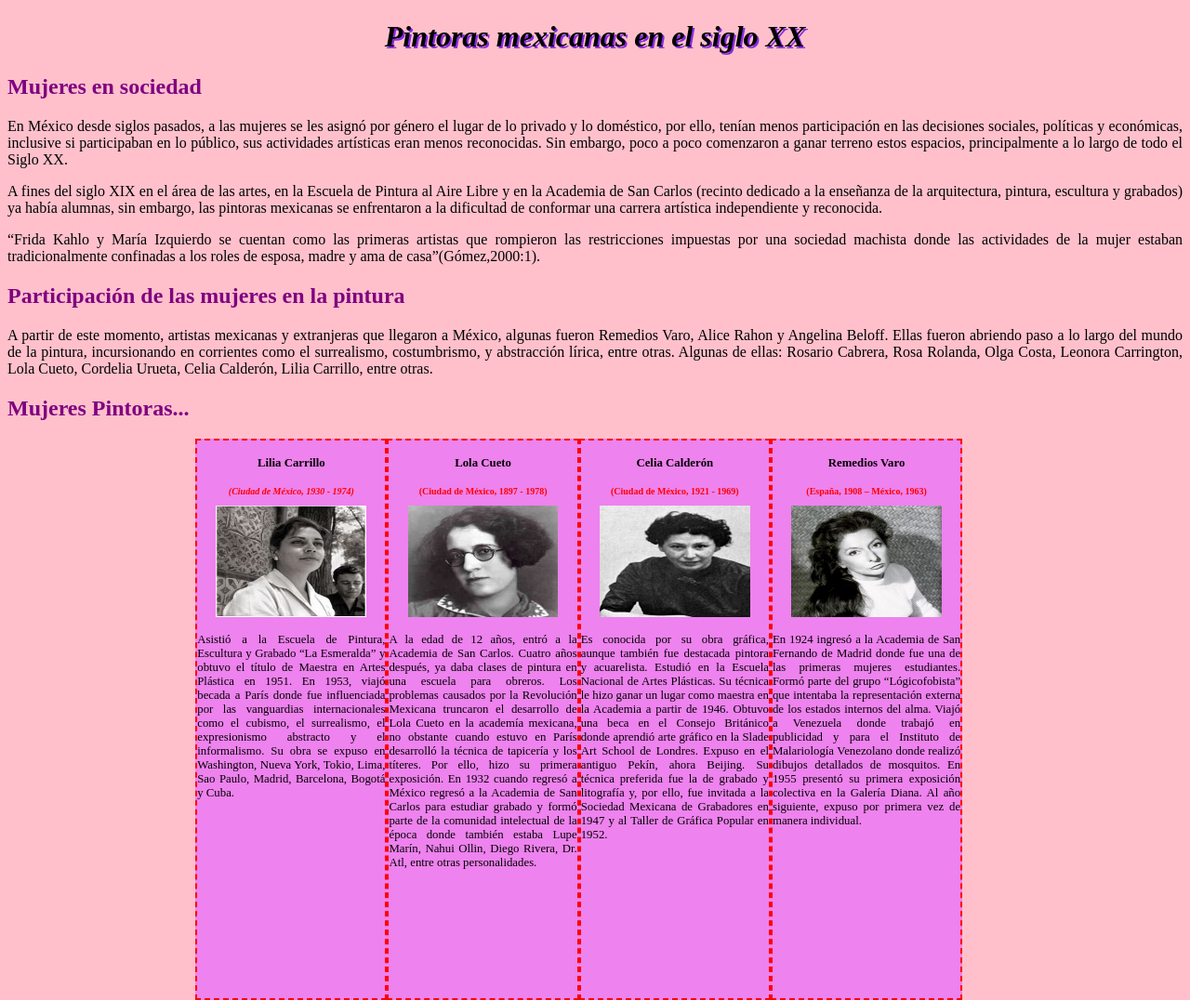
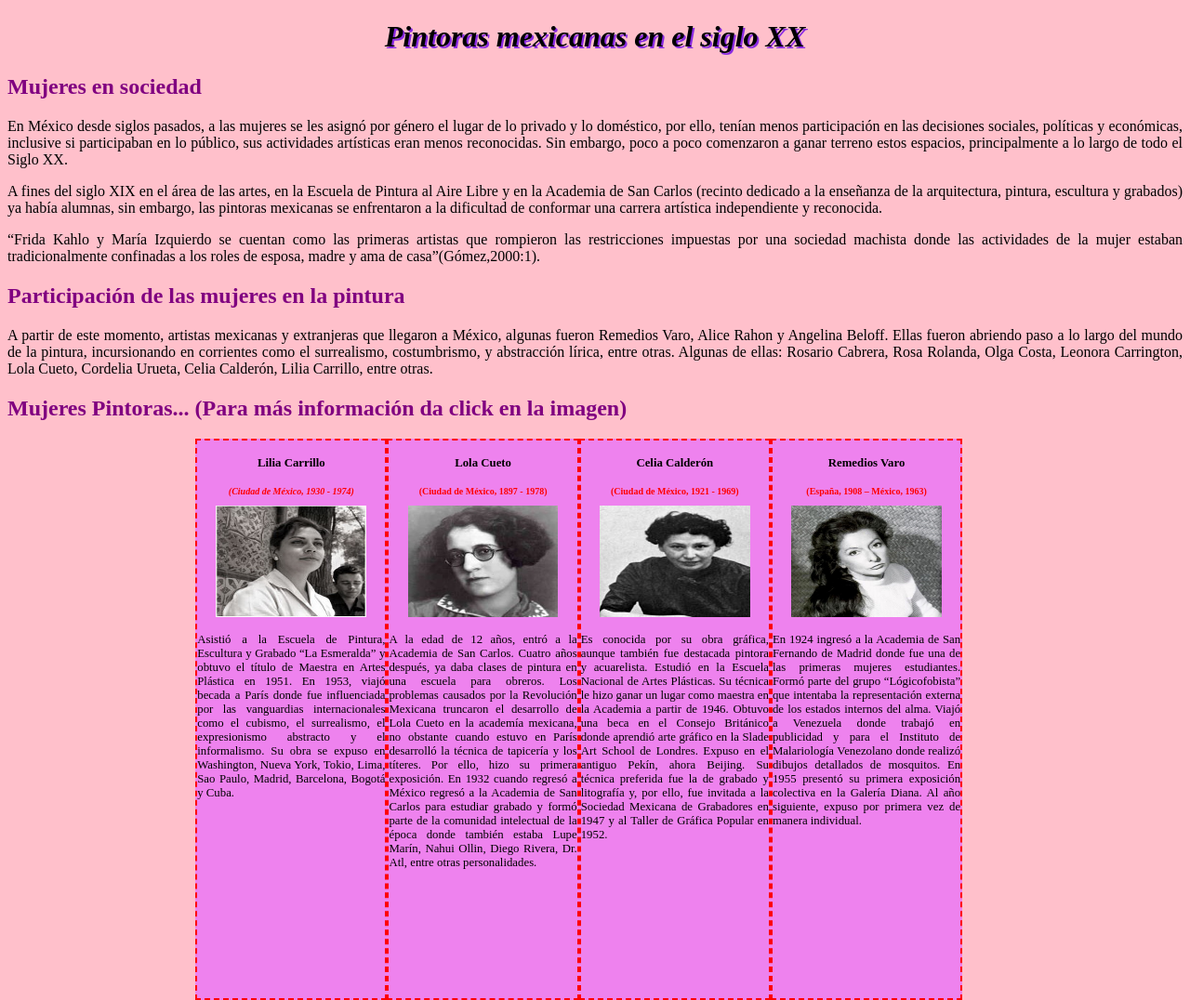
Before and after one commit to OmarEDC/MWT1A6_ActividadPintorasMexicanas, a plain HTML site: page index.html in a window 1280 px wide. Shown: the top 1076 px of the page at 93% size. Drawn offline with Linux system fonts and the light colour scheme.

Commit message:
Viewport

```diff
--- a/index.html
+++ b/index.html
@@ -4,6 +4,7 @@
 <head>
     <title>Mujeres en la pintura</title>
     <meta charset="utf-8">
+    <meta name="viewport" content="width=device-width">
     <title>Pintoras en Mexico</title>
     <link href="css/style.css" rel="stylesheet">
 </head>
@@ -33,7 +34,7 @@
             ellas: Rosario Cabrera, Rosa Rolanda, Olga Costa, Leonora Carrington, Lola Cueto, Cordelia Urueta, Celia
             Calderón, Lilia Carrillo, entre otras.</p>
 
-        <h2>Mujeres Pintoras...</h2>
+        <h2>Mujeres Pintoras... (Para más información da click en la imagen)</h2>
 
         <div id="bloquePrincipal">
 
```
